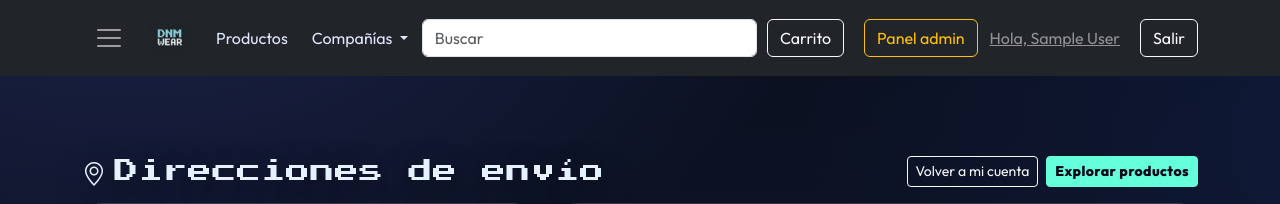
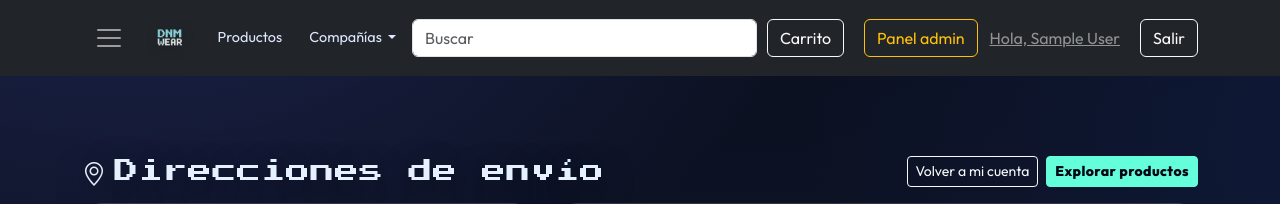
Before and after one commit to Espaik2020/tienda-django, a Django app: page /cuenta/direcciones/ in a window 1280 px wide. Shown: the top 204 px of the page. Run offline with Django 5.2, Linux system fonts and the light colour scheme; the visitor is signed in with stand-in values (Sample User, id 1); data comes from the database, SQL or seed files in the repository; data that the repository does not hold is empty; parts of the project's set-up code (start-up, migrations or seed data) failed here and were passed over; some libraries are stand-ins or nearby versions.

Commit message:
correccion del menu de navegacion

```diff
--- a/catalogo/templates/base.html
+++ b/catalogo/templates/base.html
@@ -78,9 +78,16 @@
     .brand-logo{ display:block; height:36px; width:auto; object-fit:contain; filter:drop-shadow(0 1px 6px rgba(0,0,0,.25)); }
     @media (min-width:1200px){ .brand-logo{ height:44px; } }
 
-    .nav-left{ display:none; }
-    @media (min-width:992px){ .nav-left{ display:flex; } }
-    .nav-left .nav-link{ padding:0 .25rem; }
+    /* Nav izquierda siempre visible (desktop y móvil) */
+    .nav-left{
+      display:flex;
+    }
+
+    /* Un poco más compacto para que quepa en móvil */
+    .nav-left .nav-link{
+      padding:0 .35rem;
+      font-size:0.9rem;
+    }
 
     /* Desktop */
     .search-wrap{ width:100%; max-width:640px; }
```
